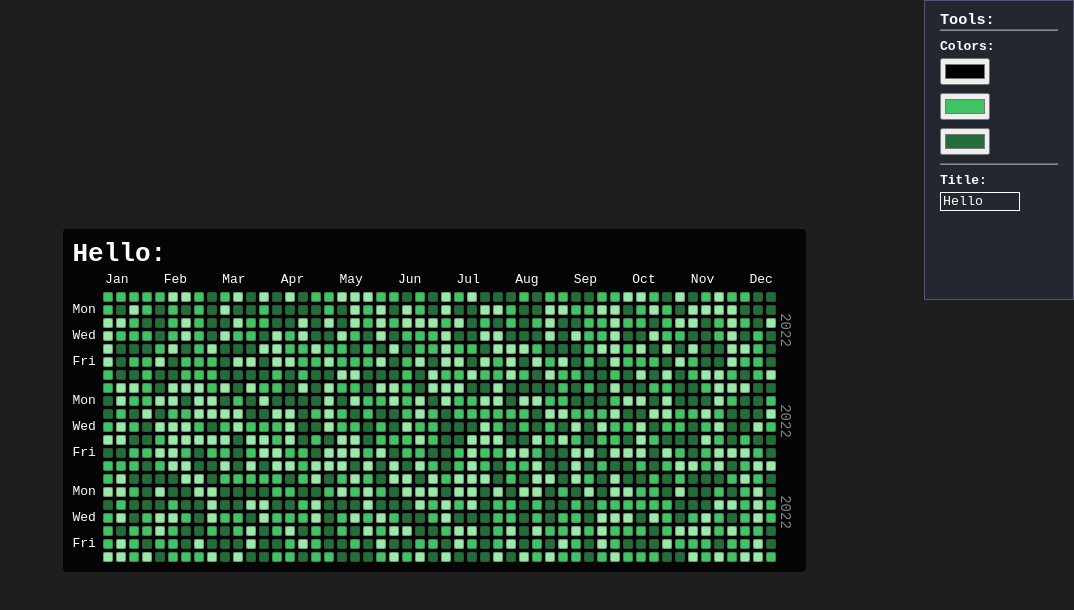
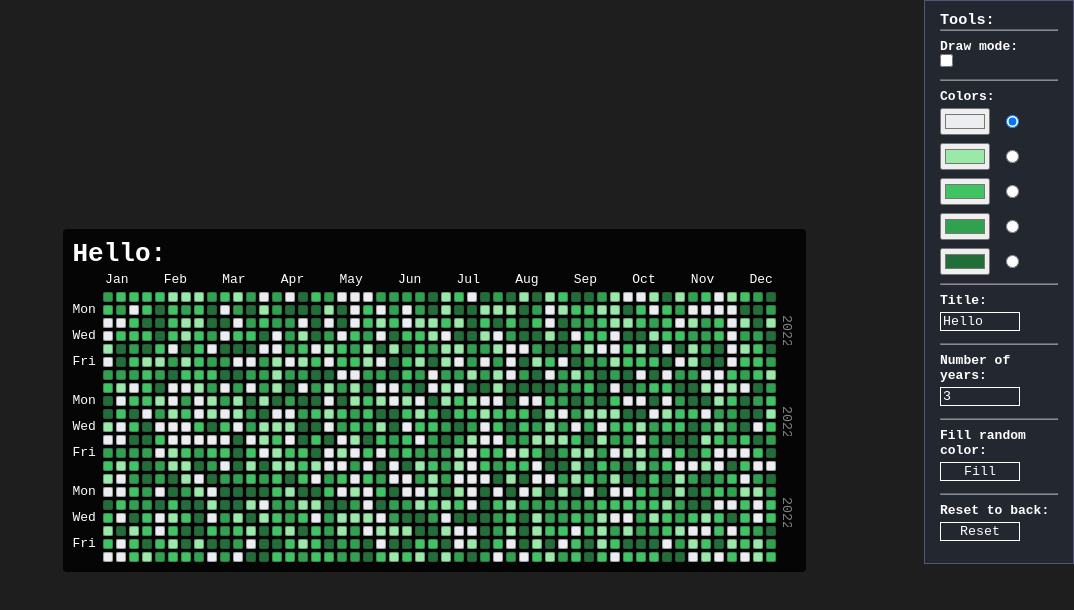
Before and after one commit to Slimpak/pixel-activity, a Vue app: page / in a window 1280 px wide. Shown: the top 610 px of the page, without its empty margins (206-1280 px from the left). Built offline with nearby package versions, Linux system fonts and the light colour scheme.

Commit message:
[main] draw tools with select color

```diff
--- a/src/App.vue
+++ b/src/App.vue
@@ -4,15 +4,18 @@
       <toolsWrapper
         v-model:colors="colorsArray"
         v-model:title="title"
+        v-model:countYears="countYears"
+        @draw="drawMode()"
+        @activeColor="activeColor($event)"
+        @reset="resetToBlack()"
+        @fill="fillColors()"
       />
-      <!-- <button @click="toggleShow()">
-        Show
-      </button> -->
     </div>
       <main class="content">
         <h1>{{ title }}:</h1>
-        <dashBoard>
-        </dashBoard>
+        <dashBoard
+          :countYears="Number(countYears)"
+        />
       </main>
   </div>
 </template>
@@ -24,8 +27,10 @@ import dashboard from './components/dashboard.vue'
 import toolsWrapper from './components/tools/toolsWrapper.vue'
 
 const COLORS = [
-  '#9be9a8;',
+  '#ebedf0',
+  '#9be9a8',
   '#40c463',
+  '#30a14e',
   '#216e39',
 ]
 
@@ -39,18 +44,56 @@ export default {
     const colorsArray = ref(COLORS);
     const isShow = ref(false);
     const title = ref('Hello');
+    const countYears = ref(3);
+    const triggerClear = ref({status: false});
+    const fillColorsTrigger = ref({status: false});
+    const activeDraw = ref({status: false});
+    const indexColorDraw = ref({index: 0});
+
+
+    function drawMode() {
+      console.log('drawMode', !activeDraw.value);
+      activeDraw.value.status = !activeDraw.value.status
+    }
+
+    function resetToBlack() {
+      console.log('resetToBlack', !triggerClear.value);
+      triggerClear.value.status = !triggerClear.value.status
+    }
 
     function toggleShow() {
       isShow.value = !isShow.value
     }
 
-    provide('arrayColors', colorsArray.value)
+    function activeColor(value) {
+      console.log(value);
+      indexColorDraw.value.index = value;
+      console.log('indexColorDraw.value', indexColorDraw.value);
+    }
+
+    function fillColors() {
+      console.log('resetToBlack', !triggerClear.value);
+      fillColorsTrigger.value.status = !fillColorsTrigger.value.status
+    }
+
+    provide('arrayColors', colorsArray.value);
+    provide('provideTriggerClear', triggerClear.value)
+    provide('provideTriggerFill', fillColorsTrigger.value);
+    provide('provideActiveDraw', activeDraw.value);
+    provide('provideIndexColorDraw', indexColorDraw.value);
 
     return {
+      activeColor,
       isShow,
-        toggleShow,
-        colorsArray,
-        title
+      fillColors,
+      drawMode,
+      toggleShow,
+      colorsArray,
+      title,
+      countYears,
+      resetToBlack,
+      activeDraw,
+      indexColorDraw
     };
   },
 }
--- a/src/components/DayItem.vue
+++ b/src/components/DayItem.vue
@@ -3,22 +3,34 @@
       class="day"
       :style="`background: ${ getColor };`"
       @click="addActivity()"
+      @mouseover='handleEvent'
     >
 
     </div>
   </template>
 
   <script>
-  import { ref, computed, inject } from 'vue';
+  import { ref, computed, inject, watch } from 'vue';
 
   export default {
     name: 'DayItem',
     setup() {
+      const userClick = ref(false);
+      const clear = inject('provideTriggerClear', ref([]));
       const colors = inject('arrayColors', ref([]));
+      const fill = inject('provideTriggerFill', ref([]));
+      const drawMode = inject('provideActiveDraw', ref([]));
+      const indexColorDraw = inject('provideIndexColorDraw', ref([]));
       const idColor = ref(Math.floor(Math.random() * colors.length));
 
       function addActivity() {
-        if (colors.length === idColor.value) return idColor.value = 1;
+        console.log('indexColorDraw', indexColorDraw);
+        if (drawMode.status) return idColor.value = Number(indexColorDraw.index);
+        if (colors.length === idColor.value + 1) {
+          return idColor.value = 0;
+        }
+
+        userClick.value = true;
         idColor.value += 1;
       }
 
@@ -26,8 +38,24 @@
         return colors[String(idColor.value)]
       });
 
+      watch(clear, () => {
+        idColor.value = 1;
+      });
+
+      watch(fill, () => {
+        if (!userClick.value) idColor.value = Math.floor(Math.random() * (colors.length - 1));
+      });
+
+      function handleEvent() {
+        if (drawMode.status) addActivity();
+      }
+
+
+
 
       return {
+        handleEvent,
+        clear,
         colors,
         getColor,
         addActivity
--- a/src/components/YearItem.vue
+++ b/src/components/YearItem.vue
@@ -14,7 +14,7 @@
         </div>
       </div>
       <div class="year__title">
-        {{ '2022' }}
+        <input type="text" value="2022">
       </div>
       <div
         class="row"
@@ -87,11 +87,18 @@
         flex-direction: row;
         font-size: 14px;
         height: 100%;
-        opacity: 0.5;
         position: absolute;
-        right: 10px;
+        right: 8px;
         top: -6px;
         transform: rotate(90deg);
+
+        input {
+          background: transparent;
+          border: 0;
+          color: #fff;
+          opacity: 0.5;
+          width: 34px;
+        }
       }
     }
 
--- a/src/components/dashboard.vue
+++ b/src/components/dashboard.vue
@@ -1,7 +1,7 @@
 <template>
   <div class="" >
     <YearItem
-      v-for="year, index in 3"
+      v-for="year, index in countYears"
       :key="index"
       :top-year="index == 0"
     >
@@ -17,6 +17,12 @@ export default {
   components: {
     YearItem,
   },
+  props: {
+      countYears: {
+          type: Number,
+          default: 0,
+      },
+    },
 }
 </script>
 
--- a/src/components/tools/toolsWrapper.vue
+++ b/src/components/tools/toolsWrapper.vue
@@ -1,6 +1,18 @@
 <template>
     <div class="tools">
         <h3>Tools:</h3>
+        <hr />
+        <div class="tools__item">
+            <h4>Draw mode: </h4>
+            <input
+                type="checkbox"
+                id="head"
+                name="head"
+                :checked="false"
+                @input="$emit('draw')"
+            >
+
+        </div>
         <hr />
         <div class="tools__item">
             <h4>Colors: </h4>
@@ -9,7 +21,12 @@
                     v-for="color, index in colors"
                     :key="index"
                 >
-                    <input type="color" id="head" name="head" :value="color" @change="changeColor($event, index)">
+                    <input
+                        type="color"
+                        id="head"
+                        name="head" :value="color" @change="changeColor($event, index)"
+                    >
+                    <input type="radio" @input="$emit('activeColor', index)" :id="colors + index" name="colors" :value="index" :checked="Boolean(index === 0)">
                 </ol>
             </ul>
         </div>
@@ -22,6 +39,38 @@
                 v-model="inputTitle"
                 @input="$emit('update:title', $event.target.value)"
             >
+        </div>
+        <hr />
+        <div class="tools__item">
+            <h4>Number of years: </h4>
+            <input
+                class="tools__item-number"
+                type="number"
+                v-model="inputNumber"
+                @input="$emit('update:countYears', $event.target.value)"
+            >
+        </div>
+        <hr />
+        <div class="tools__item">
+            <h4>Fill random color: </h4>
+            <button
+                type="button"
+                class="tools__item-number"
+                @click="$emit('fill')"
+            >
+                Fill
+            </button>
+        </div>
+        <hr />
+        <div class="tools__item">
+            <h4>Reset to back: </h4>
+            <button
+                type="button"
+                class="tools__item-number"
+                @click="$emit('reset')"
+            >
+                Reset
+            </button>
         </div>
     </div>
 </template>
@@ -36,15 +85,24 @@ export default {
             type: Array,
             default: () => [],
         },
+        activeDraw: {
+            type: Object,
+            default: () => {},
+        },
+        countYears: {
+            type: Number,
+            default: 0,
+        },
         title: {
             type: String,
             default: '',
         },
     },
-    emits: ['update:colors'],
+    emits: ['update:colors', 'update:countYears', 'reset', 'fill', 'update:activeDraw', 'activeColor'],
     setup(props, context) {
         const { colors, title  } = toRefs(props);
         const inputTitle = ref(title);
+        const inputNumber = ref(3);
 
         function changeColor(e,id) {
             const res = colors.value;
@@ -57,6 +115,7 @@ export default {
         return {
             changeColor,
             inputTitle,
+            inputNumber,
         }
     }
   }
@@ -65,7 +124,7 @@ export default {
 <style lang="scss">
     .tools {
         background: #232730;
-        height: 300px;
+        min-height: 300px;
         position: fixed;
         right: 0;
         top: 0;
@@ -78,6 +137,11 @@ export default {
             display: flex;
             flex-direction: column;
             gap: 8px;
+
+            ol {
+                display: flex;
+                gap: 16px;
+            }
         }
 
         hr {
@@ -100,5 +164,13 @@ export default {
             background: #ffffff00;
             color: white;
         }
+
+        &__item-number {
+            margin: 4px 0;
+            width: 80px;
+            border: 1px solid #fff;
+            background: #ffffff00;
+            color: white;
+        }
     }
 </style>
```
